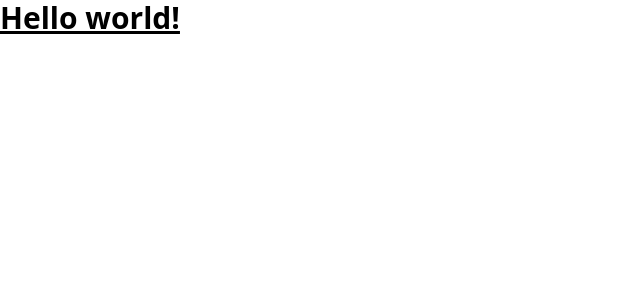
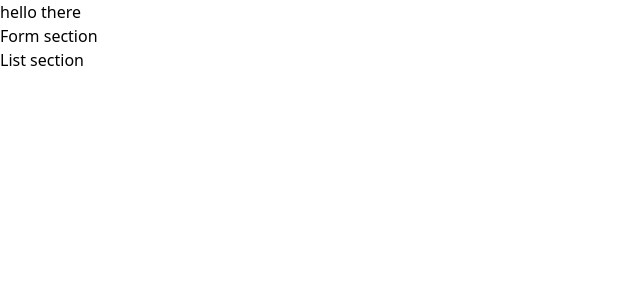
Before and after one commit to dylut2000/ngrx-expense-tracker-app, an Angular app: page / in a window 1280 px wide. Shown: the top 300 px of the page, without its empty margins (0-640 px from the left). Built offline with nearby package versions, Linux system fonts and the light colour scheme.

Commit message:
components created

```diff
--- a/src/app/app.component.ts
+++ b/src/app/app.component.ts
@@ -1,9 +1,18 @@
 import { Component } from '@angular/core';
+import { Summary } from './components/summary';
+import { FormSection } from './components/formSection';
+import { List } from './components/list';
 
 @Component({
   selector: 'app-root',
-  imports: [],
+  imports: [Summary, FormSection, List],
   styles: '',
-  template: ` <h1 class="text-3xl font-bold underline">Hello world!</h1> `,
+  template: `
+    <div>
+      <Summary></Summary>
+      <FormSection></FormSection>
+      <List></List>
+    </div>
+  `,
 })
 export class AppComponent {}
--- /dev/null
+++ b/src/app/components/formSection.ts
@@ -0,0 +1,12 @@
+import { Component } from '@angular/core';
+
+@Component({
+  selector: 'FormSection',
+  imports: [],
+  template: `
+    <section>
+        Form section
+    </section>
+  `,
+})
+export class FormSection {}
--- /dev/null
+++ b/src/app/components/list.ts
@@ -0,0 +1,12 @@
+import { Component } from '@angular/core';
+
+@Component({
+  selector: 'List',
+  imports: [],
+  template: `
+    <section>
+        List section
+    </section>
+  `,
+})
+export class List {}
--- /dev/null
+++ b/src/app/components/summary.ts
@@ -0,0 +1,8 @@
+import { Component } from '@angular/core';
+
+@Component({
+  selector: 'Summary',
+  imports: [],
+  template: ` <section>hello there</section> `,
+})
+export class Summary {}
```
